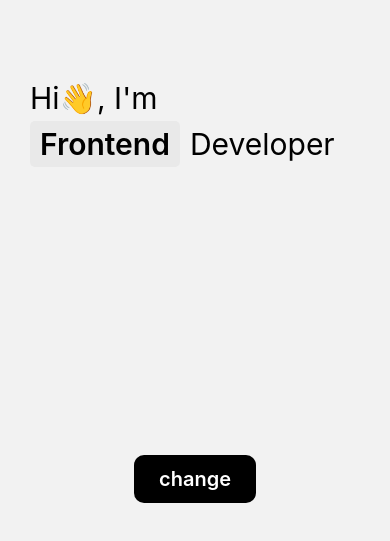
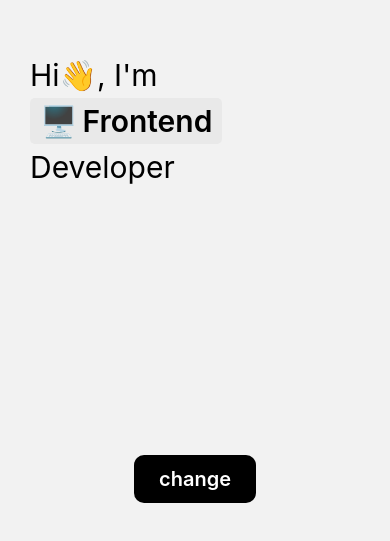
Before and after one commit to taewoongheo/react-native-motion-lab, a React Native app: screen /InlineTextSwap in a window 390 px wide. Shown: the part 301-842 px from the top of the page. Built offline with nearby package versions, Linux system fonts and the light colour scheme.

Commit message:
chore: update README with video demos

```diff
--- a/src/interactions/inline-text-swap/InlineTextSwap.tsx
+++ b/src/interactions/inline-text-swap/InlineTextSwap.tsx
@@ -8,7 +8,7 @@ import Animated, {
   FadeInUp,
 } from 'react-native-reanimated';
 
-const LAYOUT_DURATION = 300;
+const LAYOUT_DURATION = 250;
 const EXIT_DURATION = 1;
 
 function InlineTextSwap(): React.ReactElement {
@@ -23,7 +23,6 @@ function InlineTextSwap(): React.ReactElement {
   const [isExpanded, setIsExpanded] = useState<boolean>(false);
   const [isAnimatingOut, setIsAnimatingOut] = useState<boolean>(false);
 
-  // 드롭다운 토글 핸들러 수정
   const dropDown = (): void => {
     if (isExpanded) {
       setIsAnimatingOut(true);
@@ -51,8 +50,9 @@ function InlineTextSwap(): React.ReactElement {
         <Text style={styles.staticText}>Hi👋, I'm</Text>
 
         <View style={styles.textContainer}>
-          <TouchableOpacity onPress={dropDown} activeOpacity={0.7}>
-            <View style={styles.variantsContainer}>
+          <View style={styles.variantsContainer}>
+            <Text style={styles.emoji}>🖥️</Text>
+            <TouchableOpacity onPress={dropDown} activeOpacity={0.7}>
               <Animated.Text
                 style={styles.variantsText}
                 key={variants[0]}
@@ -61,8 +61,8 @@ function InlineTextSwap(): React.ReactElement {
                 )}>
                 {variants[0]}
               </Animated.Text>
-            </View>
-          </TouchableOpacity>
+            </TouchableOpacity>
+          </View>
 
           {!isExpanded && !isAnimatingOut && (
             <Animated.Text
@@ -161,7 +161,7 @@ const styles = StyleSheet.create({
   dropdownContainer: {
     alignSelf: 'flex-start',
     width: '100%',
-    overflow: 'hidden', // 중요: 내부 콘텐츠가 컨테이너를 넘지 않도록 함
+    overflow: 'hidden',
   },
   dropdownItem: {
     paddingVertical: 3,
@@ -184,6 +184,12 @@ const styles = StyleSheet.create({
     paddingHorizontal: 10,
     borderRadius: 5,
     marginRight: 10,
+    flexDirection: 'row',
+    alignItems: 'center',
+  },
+  emoji: {
+    fontSize: 30,
+    marginRight: 5,
   },
   variantsText: {
     fontSize: 30,
```
Also changed, not shown: 1 other file (tests, documents, lock files or other folders).
